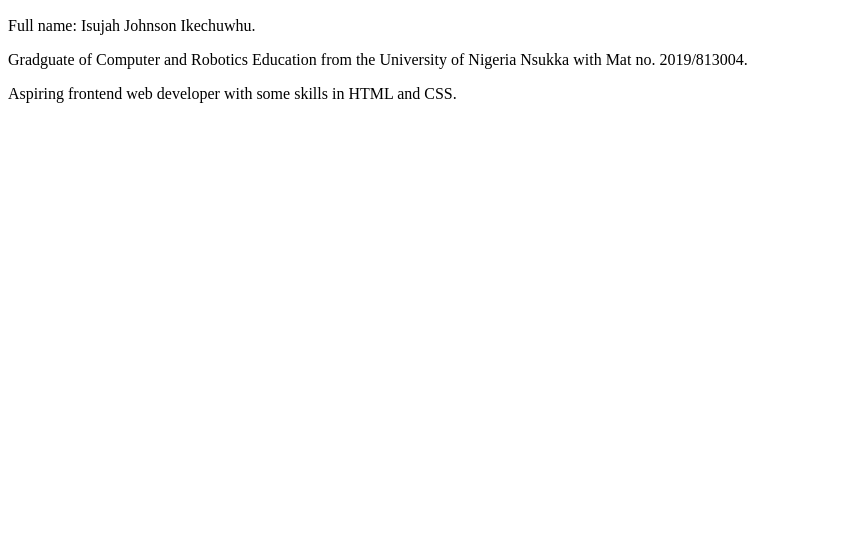
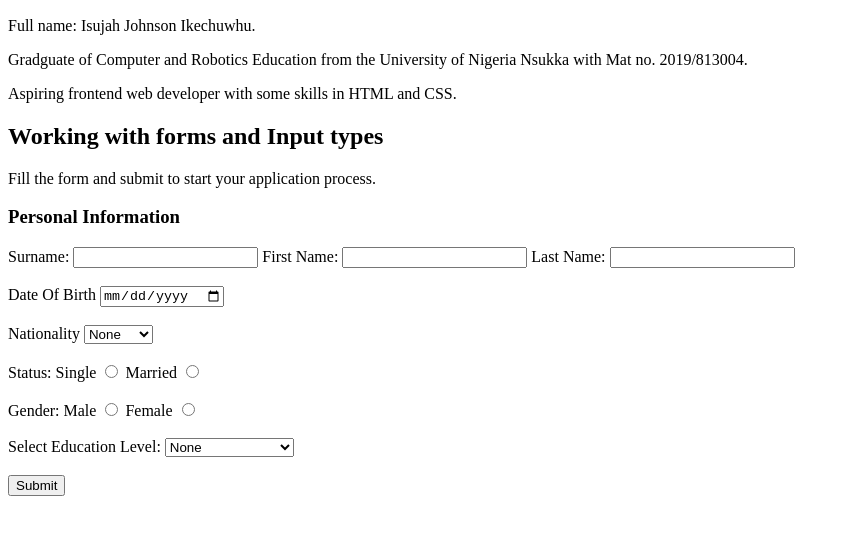
Before and after one commit to Johnnie-kay/Zarttalent, a plain HTML site: page pages/index.html in a window 1280 px wide. Shown: the part 110-644 px from the top of the page, without its empty margins (0-850 px from the left). Drawn offline with Linux system fonts and the light colour scheme.

Commit message:
task_02-form

```diff
--- a/pages/index.html
+++ b/pages/index.html
@@ -13,5 +13,55 @@
         <p>Gradguate of Computer and Robotics Education from the University of Nigeria Nsukka with Mat no. 2019/813004.</p>
         <p>Aspiring frontend web developer with some skills in HTML and CSS.</p>
     </div>
+
+    <div>
+        <h2>Working with forms and Input types</h2>
+        <p>Fill the form and submit to start your application process.</p>
+        <h3>Personal Information</h3>
+        <form action="forms_page.php">
+            <label for="surname">Surname:</label>
+            <input type="text" id="surname" name="surname">
+            <label for="first_name">First Name:</label>
+            <input type="text" id="first_name" name="first_name">
+            <label for="last_name">Last Name:</label>
+            <input type="text" id="last_name" name="last_name"><br><br>
+            <label for="Date_of_birth">Date Of Birth</label>
+            <input type="date" id="Date_of_birth" name="Date_of_birth"><br><br>
+            <label for="nationality">Nationality</label>
+            <select name="nationality" id="nationality">
+                <option value="none">None</option>
+                <option value="nigeria">Nigeria</option>
+                <option value="france">France</option>
+                <option value="spain">Spain</option>
+                <option value="ghana">Ghana</option>
+                <option value="togo">Togo</option>
+                <option value="canada">Canada</option>
+                <option value="turkey">Turkey</option>
+            </select><br><br>
+            <label for="status">Status:</label>
+            <label for="single">Single</label>
+            <input type="radio" id="single" name="single">
+            <label for="married">Married</label>
+            <input type="radio" id="married" name="married"><br><br>
+            <label for="gender">Gender:</label>
+            <label for="male">Male</label>
+            <input type="radio" id="male" name="male">
+            <label for="female">Female</label>
+            <input type="radio" id="female" name="female"><br><br>
+            <label for="education">Select Education Level:</label>
+            <select name="education" id="education">
+                <option value="none">None</option>
+                <option value="WAEC">Undergraduate</option>
+                <option value="B.Sc">Bachelors Degree</option>
+                <option value="MA">Masters</option>
+                <option value="Phd">Doctorate Degree</option>
+                <option value="Prof.">Proffesor</option>
+            </select>
+            <br><br>
+            <button type="submit" value="submit">Submit</button>
+
+
+        </form>
+    </div>
 </body>
 </html>
```
